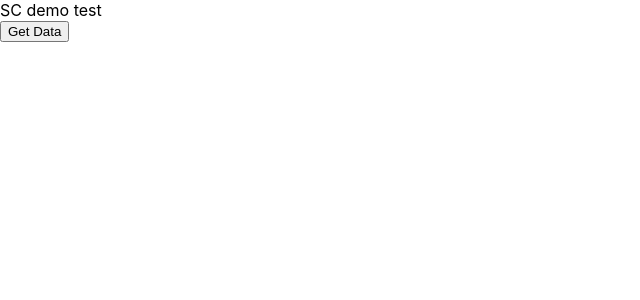
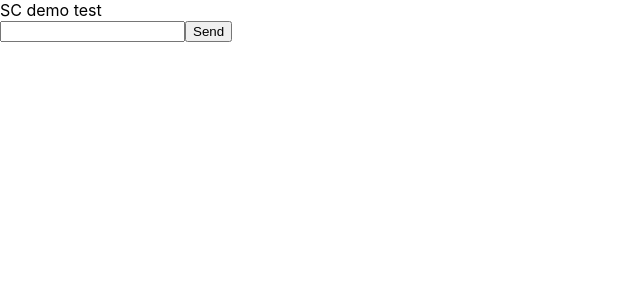
Before and after one commit to akanation4/sc_demo, a React (Create React App) app in the folder front/: page / in a window 1280 px wide. Shown: the top 300 px of the page, without its empty margins (0-640 px from the left). Built offline with nearby package versions, Linux system fonts and the light colour scheme.

Commit message:
Test text interaction

```diff
--- a/front/src/App.tsx
+++ b/front/src/App.tsx
@@ -7,10 +7,11 @@ interface DataResponse {
 
 const App: React.FC = () => {
     const [data, setData] = useState<DataResponse | null>(null);
-    const url = "https://sc-demo-otkk.onrender.com/";
+    const [inputText, setInputText] = useState('');
+    const url = "https://sc-demo-otkk.onrender.com/modify";
 
-    const GetData = () => {
-        axios.get<DataResponse>(url).then((res) => {
+    const SendData = () => {
+        axios.post<DataResponse>(url, { text: inputText }).then((res) => {
             setData(res.data);
         });
     };
@@ -18,7 +19,8 @@ const App: React.FC = () => {
     return (
         <div>
             <div>SC demo test</div>
-            {data ? <div>{data.Hello}</div> : <button onClick={GetData}>Get Data</button>}
+            <input type="text" value={inputText} onChange={(e) => setInputText(e.target.value)} />
+            {data ? <div>{data.Hello}</div> : <button onClick={SendData}>Send</button>}
         </div>
     );
 }
```
Also changed, not shown: 2 other files (tests, documents, lock files or other folders).
